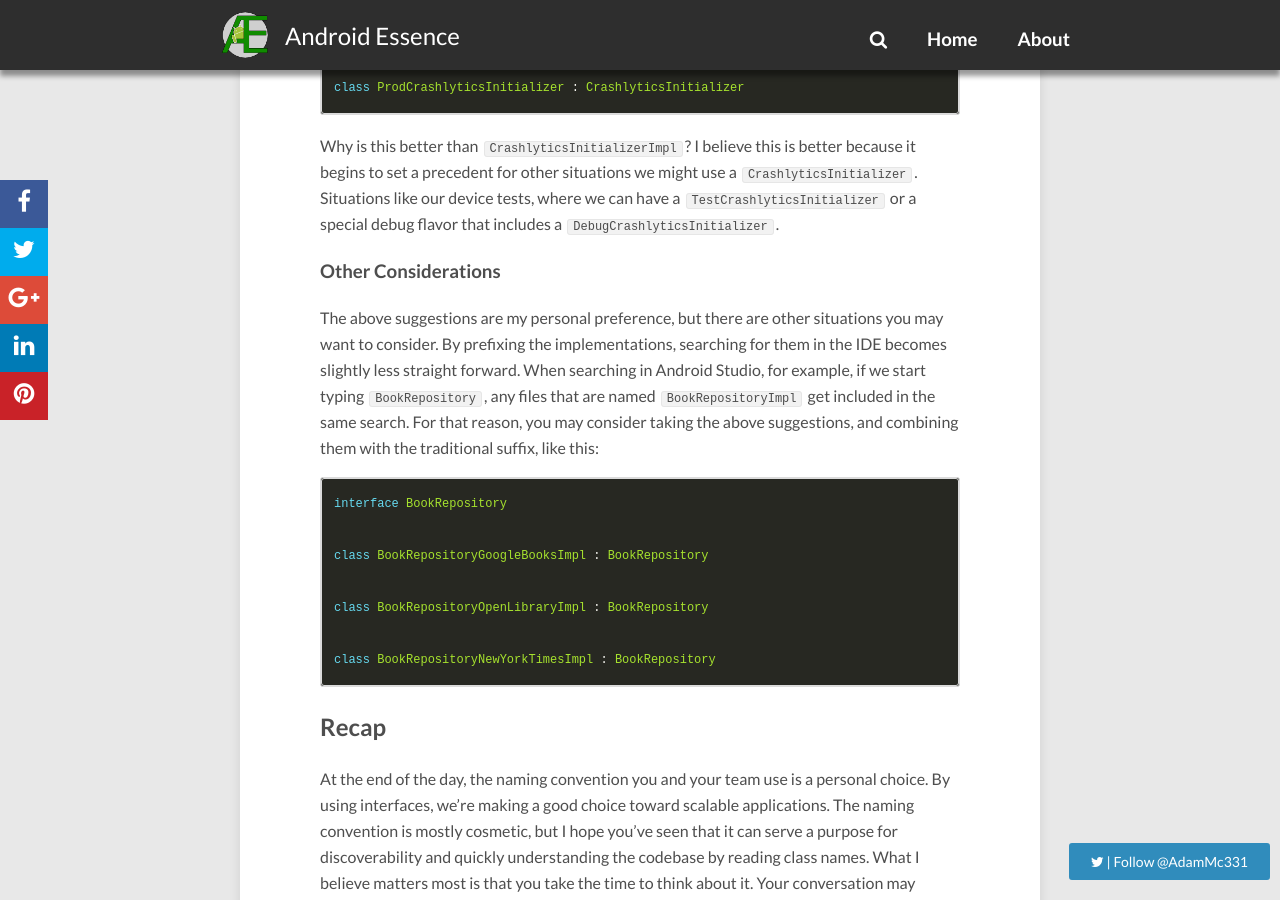
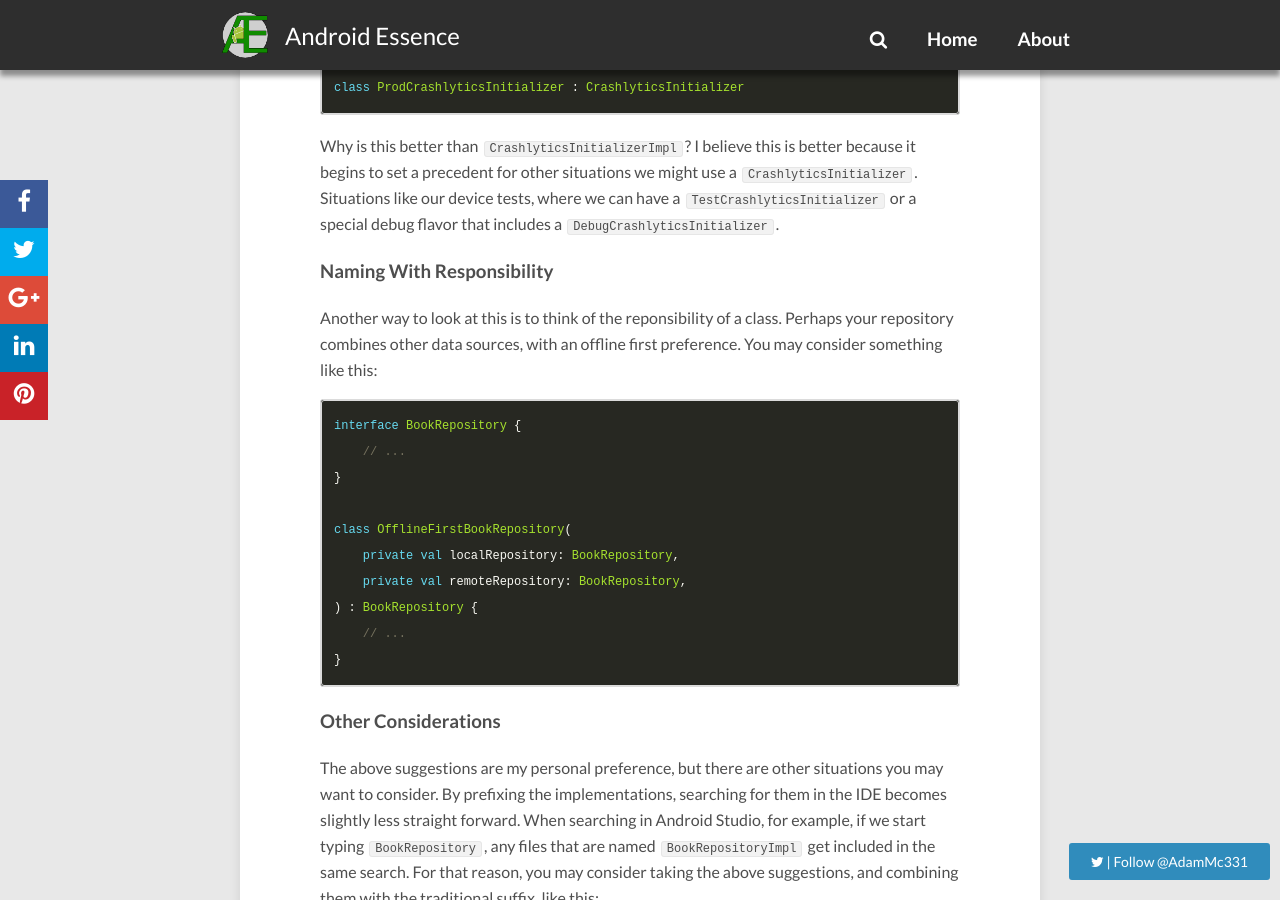
Before and after one commit to androidessence/androidessence.com, a Jekyll site: the page built from _posts/2023-02-05-interface-naming-conventions.md, in a window 1280 px wide and 900 px high, scrolled down 2433 px. Built offline with Jekyll 4.4.1, drawn with Linux system fonts in a browser that asks for light colours; nearby versions of some CDN libraries; comment, search, counter and statistics services are not loaded.

Commit message:
Adding responsibility section.

````diff
--- a/_posts/2023-02-05-interface-naming-conventions.md
+++ b/_posts/2023-02-05-interface-naming-conventions.md
@@ -81,6 +81,23 @@ class ProdCrashlyticsInitializer : CrashlyticsInitializer
 
 Why is this better than `CrashlyticsInitializerImpl`? I believe this is better because it begins to set a precedent for other situations we might use a `CrashlyticsInitializer`. Situations like our device tests, where we can have a `TestCrashlyticsInitializer` or a special debug flavor that includes a `DebugCrashlyticsInitializer`.
 
+### Naming With Responsibility
+
+Another way to look at this is to think of the reponsibility of a class. Perhaps your repository combines other data sources, with an offline first preference. You may consider something like this:
+
+```kotlin
+interface BookRepository {
+    // ...
+}
+
+class OfflineFirstBookRepository(
+    private val localRepository: BookRepository,
+    private val remoteRepository: BookRepository,
+) : BookRepository {
+    // ...
+}
+```
+
 ### Other Considerations
 
 The above suggestions are my personal preference, but there are other situations you may want to consider. By prefixing the implementations, searching for them in the IDE becomes slightly less straight forward. When searching in Android Studio, for example, if we start typing `BookRepository`, any files that are named `BookRepositoryImpl` get included in the same search. For that reason, you may consider taking the above suggestions, and combining them with the traditional suffix, like this:
````
